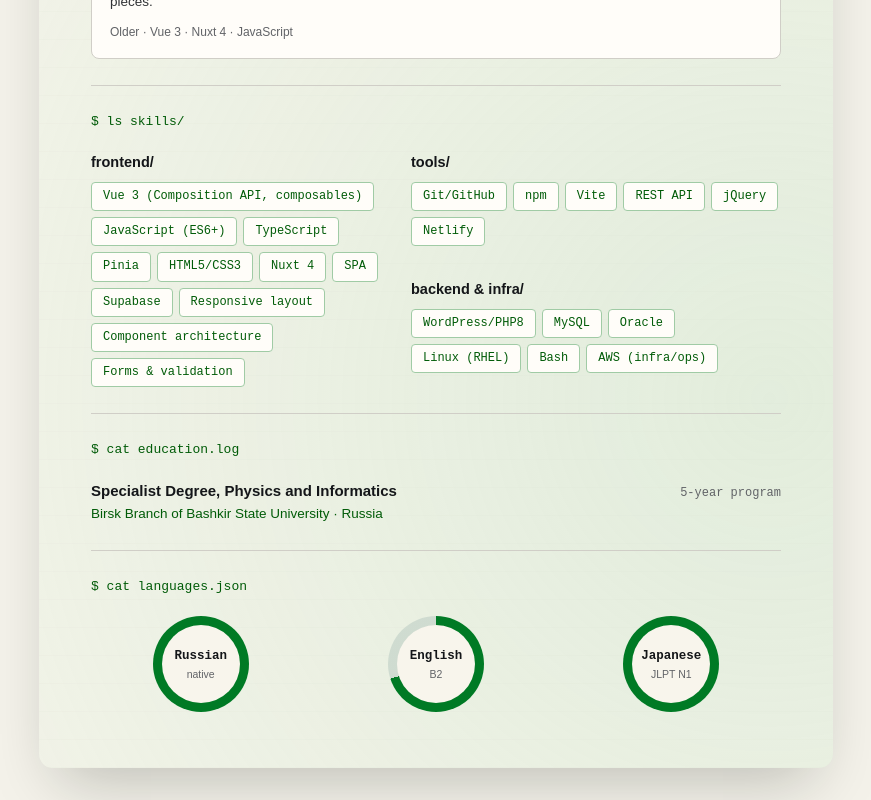
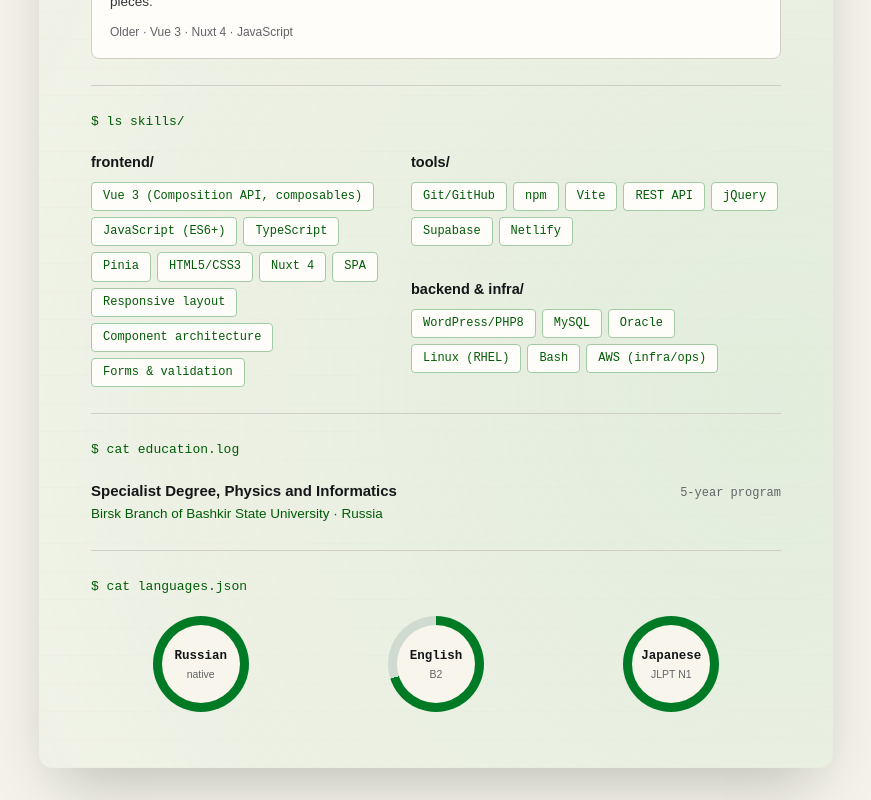
Before and after one commit to GrayMurakami/website-resume, a Nuxt app: page / in a window 1280 px wide. Shown: the part 2344-3144 px from the top of the page, without its empty margins (204-1075 px from the left). Built offline with nearby package versions, Linux system fonts and the light colour scheme.

Commit message:
fix: update CV information 2.1

```diff
--- a/app/components/resume/ResumeSkills.vue
+++ b/app/components/resume/ResumeSkills.vue
@@ -31,9 +31,6 @@
           SPA
         </span>
         <span class="tag">
-          Supabase
-        </span>
-        <span class="tag">
           Responsive layout
         </span>
         <span class="tag">
@@ -64,6 +61,9 @@
         </span>
         <span class="tag">
           jQuery
+        </span>
+        <span class="tag">
+          Supabase
         </span>
         <span class="tag">
           Netlify
```
